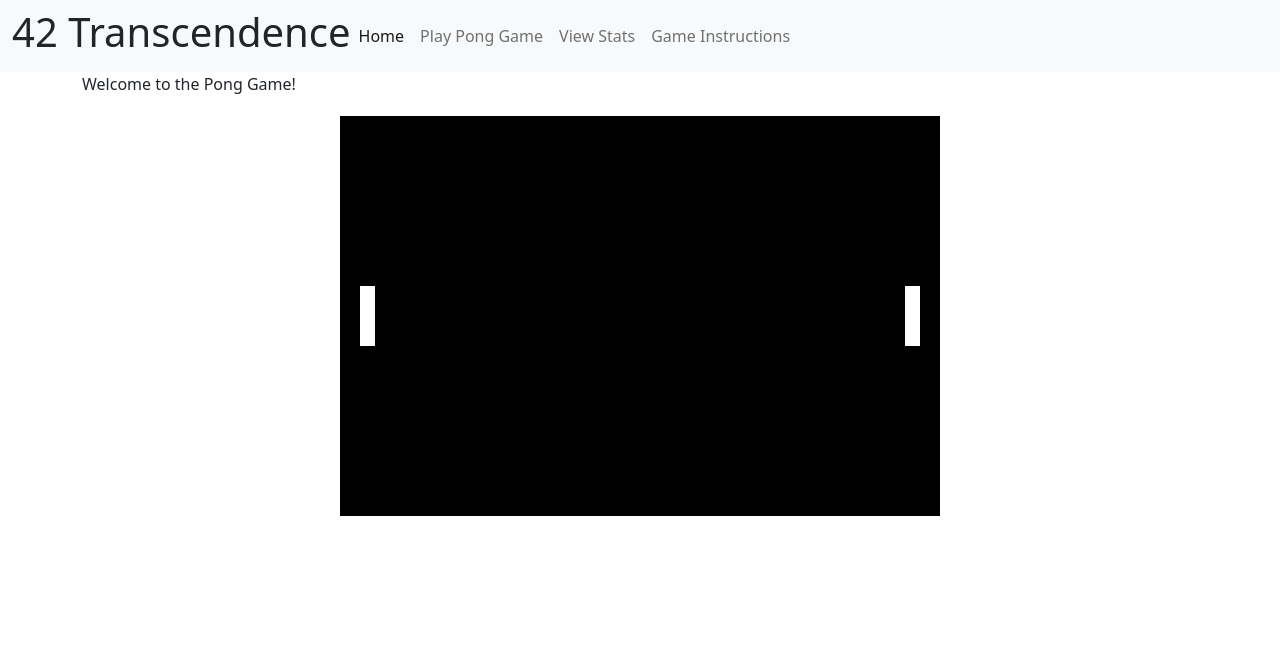
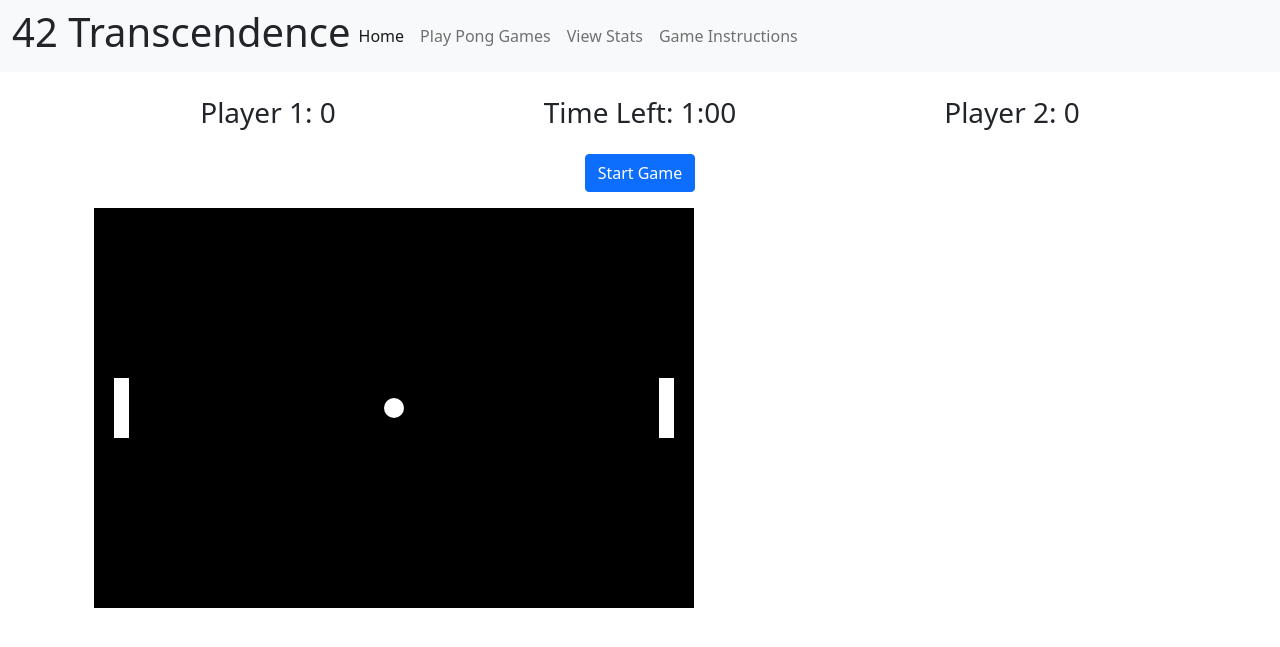
Before and after one commit to rrangwan/10-42_ft_transcendence, a Django app: page /pong/ in a window 1280 px wide. Shown: the top 647 px of the page. Run offline with Django 5.2, Linux system fonts and the light colour scheme.

Commit message:
updated classic pong game

```diff
--- a/static/css/styles.css
+++ b/static/css/styles.css
@@ -1,11 +1,4 @@
 
-.game-container {
-    width: 600px;
-    height: 400px;
-    position: relative;
-    background-color: black;
-    margin: 20px auto;
-}
 .paddle {
     position: absolute;
     width: 15px;
@@ -22,10 +15,40 @@
     top: 50%;
     transform: translateY(-50%);
 }
-#paddle3 { /* Top paddle */
+.thumbnail-img {
+    width: 100px;
+    height: auto;
+    border-radius: 5px;
+    box-shadow: 0 2px 4px rgba(0, 0, 0, 0.1);
+}
+.thumbnail-container {
+    text-align: center; /* Center-align content */
+}
+
+.thumbnail-img {
+    width: 100px;
+    height: auto;
+    border-radius: 5px;
+    box-shadow: 0 2px 4px rgba(0, 0, 0, 0.1);
+}
+
+.thumbnail-title {
+    margin-top: 5px;
+}
+.game-container {
+    position: relative;
+    max-width: 600px;
+    height: 400px;  /* Adjust based on your preference */
+    background-color: #000;
+}
+
+.ball {
+    width: 20px;
+    height: 20px;
+    background-color: #fff;
+    position: absolute;
+    border-radius: 50%;
+    top: 50%;
     left: 50%;
-    top: 20px;
-    width: 60px; /* Wider paddle for the top */
-    height: 15px;
-    transform: translateX(-50%);
+    transform: translate(-50%, -50%);
 }
--- /dev/null
+++ b/static/js/classic_game.js
@@ -0,0 +1,286 @@
+document.addEventListener('DOMContentLoaded', function () {
+    console.log("DOM fully loaded and parsed");
+
+    // Game elements
+    const gameArea = document.getElementById('pong-game');
+    const paddle1 = createPaddle('paddle1');
+    const paddle2 = createPaddle('paddle2');
+    const ball = createBall('ball');
+    gameArea.appendChild(paddle1);
+    gameArea.appendChild(paddle2);
+    gameArea.appendChild(ball);
+
+    // Game variables
+    let ballSpeedX = 2;
+    let ballSpeedY = 2;
+    let movementInterval;
+    const player1Score = document.getElementById('player1-score');
+    const player2Score = document.getElementById('player2-score');
+    const countdownDisplay = document.getElementById('countdown');
+    const gameTimerDisplay = document.getElementById('game-timer');
+    const startButton = document.getElementById('start-button');
+
+    // Event listeners
+    document.addEventListener('keydown', movePaddle);
+    startButton.addEventListener('click', startButtonClick);
+
+    // Functions
+    function createPaddle(id) {
+        const paddle = document.createElement('div');
+        paddle.id = id;
+        paddle.classList.add('paddle');
+        return paddle;
+    }
+
+    function createBall(id) {
+        const ball = document.createElement('div');
+        ball.id = id;
+        ball.classList.add('ball');
+        ball.style.position = 'absolute';
+        return ball;
+    }
+
+    function startButtonClick() {
+        console.log("Start button clicked");
+        startButton.style.display = 'none'; // Hide the start button
+        performCountdown();
+    }
+
+    function performCountdown() {
+        let countdown = 3;
+        countdownDisplay.textContent = countdown;
+        const countdownInterval = setInterval(function() {
+            countdownDisplay.textContent = --countdown || 'Go!';
+            if (countdown === 0) {
+                clearInterval(countdownInterval);
+                setTimeout(() => {
+                    countdownDisplay.textContent = '';
+                    startGame();
+                }, 1000);
+            }
+        }, 1000);
+    }
+
+    function resetBall() {
+        ball.style.left = `${gameArea.clientWidth / 2 - ball.offsetWidth / 2}px`;
+        ball.style.top = `${gameArea.clientHeight / 2 - ball.offsetHeight / 2}px`;
+        ballSpeedX = 1;
+        ballSpeedY = 1; // Reset the ball speed direction
+
+        moveBall();
+    }
+
+
+
+    // function resetBall() {
+    //     ball.style.left = `${gameArea.clientWidth / 2 - ball.offsetWidth / 2}px`;
+    //     ball.style.top = `${gameArea.clientHeight / 2 - ball.offsetHeight / 2}px`;
+    //     ballSpeedX = Math.abs(ballSpeedX); // Reset the ball speed direction
+    // }
+
+    function startGame() {
+        console.log("Game starting...");
+        resetBall();
+        moveBall();
+        startGameTimer();
+    }
+
+    function movePaddle(event) {
+        const paddleSpeed = 10;
+        const topBoundary = 40;
+        const bottomBoundary = gameArea.clientHeight - paddle1.offsetHeight + 15; // Adjusted boundary
+
+        switch (event.key) {
+            case 'w':
+                paddle1.style.top = `${Math.max(paddle1.offsetTop - paddleSpeed, topBoundary)}px`;
+                break;
+            case 's':
+                paddle1.style.top = `${Math.min(paddle1.offsetTop + paddleSpeed, bottomBoundary)}px`;
+                break;
+            case 'ArrowUp':
+                paddle2.style.top = `${Math.max(paddle2.offsetTop - paddleSpeed, topBoundary)}px`;
+                break;
+            case 'ArrowDown':
+                paddle2.style.top = `${Math.min(paddle2.offsetTop + paddleSpeed, bottomBoundary)}px`;
+                break;
+        }
+    }
+
+
+    // function movePaddle(event) {
+    //     const paddleSpeed = 10;
+    //     const topBoundary = 0;
+    //     const bottomBoundary = gameArea.clientHeight - paddle1.offsetHeight;
+
+    //     switch (event.key) {
+    //         case 'w':
+    //             paddle1.style.top = `${Math.max(paddle1.offsetTop - paddleSpeed, topBoundary)}px`;
+    //             break;
+    //         case 's':
+    //             paddle1.style.top = `${Math.min(paddle1.offsetTop + paddleSpeed, bottomBoundary)}px`;
+    //             break;
+    //         case 'ArrowUp':
+    //             paddle2.style.top = `${Math.max(paddle2.offsetTop - paddleSpeed, topBoundary)}px`;
+    //             break;
+    //         case 'ArrowDown':
+    //             paddle2.style.top = `${Math.min(paddle2.offsetTop + paddleSpeed, bottomBoundary)}px`;
+    //             break;
+    //     }
+    // }
+
+    function moveBall() {
+        movementInterval = setInterval(function() {
+            let nextX = ball.offsetLeft + ballSpeedX;
+            let nextY = ball.offsetTop + ballSpeedY;
+
+            // Collision with top or bottom
+            if (nextY <= 0 || nextY + ball.offsetHeight >= gameArea.clientHeight) {
+                ballSpeedY *= -1;
+            }
+
+            // Collision with paddles
+            if (checkPaddleCollision(nextX, nextY)) {
+                ballSpeedX *= -1; // Reverse the horizontal direction
+            }
+
+            // Handle player-ball collisions
+            if (nextX - ball.offsetWidth <= paddle1.offsetLeft + paddle1.offsetWidth && nextX >= paddle1.offsetLeft) {
+                if (nextY <= paddle1.offsetTop + paddle1.offsetHeight && nextY + ball.offsetHeight >= paddle1.offsetTop) {
+                    nextX = paddle1.offsetLeft + paddle1.offsetWidth + ball.offsetWidth;
+                    ballSpeedX = 1; // Set the ball's horizontal speed
+                    ballSpeedY *= -1; // Reverse the vertical direction
+                }
+            }
+
+            if (nextX <= paddle2.offsetLeft + paddle2.offsetWidth && nextX + ball.offsetWidth >= paddle2.offsetLeft) {
+                if (nextY <= paddle2.offsetTop + paddle2.offsetHeight && nextY + ball.offsetHeight >= paddle2.offsetTop) {
+                    nextX = paddle2.offsetLeft - ball.offsetWidth;
+                    ballSpeedX = -1; // Set the ball's horizontal speed
+                    ballSpeedY *= -1; // Reverse the vertical direction
+                }
+            }
+
+            // Update ball position
+            ball.style.left = `${nextX}px`;
+            ball.style.top = `${nextY}px`;
+
+            // Check for game over condition
+            checkGameOver(ball.offsetLeft);
+
+            // Check for new serve
+            if (ball.offsetLeft + ball.offsetWidth < 0 || ball.offsetLeft > gameArea.clientWidth) {
+                resetBall();
+                ballSpeedX = 2; // Set the ball's horizontal speed for the new serve
+                ballSpeedY = Math.random() < 0.5 ? -2 : 2; // Randomize the vertical direction
+            }
+        }, 20);
+    }
+
+
+    // function moveBall() {
+    //     movementInterval = setInterval(function() {
+    //         let nextX = ball.offsetLeft + ballSpeedX;
+    //         let nextY = ball.offsetTop + ballSpeedY;
+
+    //         // Collision with top or bottom
+    //         if (nextY <= 0 || nextY + ball.offsetHeight >= gameArea.clientHeight) {
+    //             ballSpeedY *= -1;
+    //         }
+
+    //         // Collision with paddles
+    //         if (checkPaddleCollision(nextX, nextY)) {
+    //             ballSpeedX *= -1; // Reverse the horizontal direction
+    //         }
+
+    //         // Handle player-ball collisions
+    //         if (nextX - ball.offsetWidth <= paddle1.offsetLeft + paddle1.offsetWidth && nextX >= paddle1.offsetLeft) {
+    //             if (nextY <= paddle1.offsetTop + paddle1.offsetHeight && nextY + ball.offsetHeight >= paddle1.offsetTop) {
+    //                 nextX = paddle1.offsetLeft + paddle1.offsetWidth + ball.offsetWidth;
+    //                 ballSpeedX = 2; // Set the ball's horizontal speed
+    //                 ballSpeedY *= -1; // Reverse the vertical direction
+    //             }
+    //         }
+
+    //         if (nextX <= paddle2.offsetLeft + paddle2.offsetWidth && nextX + ball.offsetWidth >= paddle2.offsetLeft) {
+    //             if (nextY <= paddle2.offsetTop + paddle2.offsetHeight && nextY + ball.offsetHeight >= paddle2.offsetTop) {
+    //                 nextX = paddle2.offsetLeft - ball.offsetWidth;
+    //                 ballSpeedX = -2; // Set the ball's horizontal speed
+    //                 ballSpeedY *= -1; // Reverse the vertical direction
+    //             }
+    //         }
+
+    //         // Update ball position
+    //         ball.style.left = `${nextX}px`;
+    //         ball.style.top = `${nextY}px`;
+
+    //         // Check for game over condition
+    //         checkGameOver(ball.offsetLeft);
+    //     }, 20);
+    // }
+
+    function checkPaddleCollision(nextX, nextY) {
+        let ballBounds = ball.getBoundingClientRect();
+        let paddle1Bounds = paddle1.getBoundingClientRect();
+        let paddle2Bounds = paddle2.getBoundingClientRect();
+
+        return (
+            (nextX <= paddle1Bounds.right && ballBounds.right >= paddle1Bounds.left &&
+                nextY + ball.offsetHeight >= paddle1Bounds.top && nextY <= paddle1Bounds.bottom) ||
+            (nextX + ball.offsetWidth >= paddle2Bounds.left && ballBounds.left <= paddle2Bounds.right &&
+                nextY + ball.offsetHeight >= paddle2Bounds.top && nextY <= paddle2Bounds.bottom)
+        );
+    }
+
+    function updateScore(player) {
+        const scoreElement = player === 'player1' ? player1Score : player2Score;
+        let score = parseInt(scoreElement.textContent.split(': ')[1]) + 1;
+        scoreElement.textContent = `Player ${player.slice(-1)}: ${score}`;
+    }
+
+    function checkGameOver(ballLeft) {
+        if (ballLeft + ball.offsetWidth < 0) {
+            updateScore('player2');
+            clearInterval(movementInterval);
+            resetBall();
+        } else if (ballLeft > gameArea.clientWidth) {
+            updateScore('player1');
+            clearInterval(movementInterval);
+            resetBall();
+        }
+    }
+
+
+
+    function startGameTimer() {
+        let timeLeft = 60; // Set to 1 minute
+        gameTimerDisplay.textContent = `Time Left: ${formatTime(timeLeft)}`;
+        const timer = setInterval(() => {
+            timeLeft--;
+            gameTimerDisplay.textContent = `Time Left: ${formatTime(timeLeft)}`;
+            if (timeLeft === 0) {
+                clearInterval(timer);
+                clearInterval(movementInterval);
+                ball.style.display = 'none'; // Hide the ball
+                announceWinner();
+            }
+        }, 1000);
+    }
+
+    function formatTime(seconds) {
+        let mins = Math.floor(seconds / 60);
+        let secs = seconds % 60;
+        return `${mins}:${secs.toString().padStart(2, '0')}`;
+    }
+
+    function announceWinner() {
+        const score1 = parseInt(player1Score.textContent.split(':')[1].trim());
+        const score2 = parseInt(player2Score.textContent.split(':')[1].trim());
+        let result = 'Draw!';
+        if (score1 > score2) {
+            result = 'Player 1 Wins!';
+        } else if (score2 > score1) {
+            result = 'Player 2 Wins!';
+        }
+        countdownDisplay.textContent = result;
+    }
+});
--- a/templates/base.html
+++ b/templates/base.html
@@ -7,7 +7,7 @@
     <title>{% block title %}42 Transcendence{% endblock %}</title>
     <link href="https://cdn.jsdelivr.net/npm/bootstrap@5.1.3/dist/css/bootstrap.min.css" rel="stylesheet">
     <link href="{% static 'css/styles.css' %}" rel="stylesheet">
-    <script src="{% static 'js/game.js' %}"></script>
+    <script src="{% static 'js/classic_game.js' %}"></script>
 </head>
 <body>
     <header>
@@ -23,7 +23,7 @@
                             <a class="nav-link active" aria-current="page" href="{% url 'index' %}">Home</a>
                         </li>
                         <li class="nav-item">
-                            <a class="nav-link" href="{% url 'pong_game' %}">Play Pong Game</a>
+                            <a class="nav-link" href="{% url 'games' %}">Play Pong Games</a>
                         </li>
                         <li class="nav-item">
                             <a class="nav-link" href="#">View Stats</a>
@@ -38,6 +38,8 @@
     </header>
     <div class="container">
         {% block content %}{% endblock %}
+        {% block scripts %}
+        {% endblock %}
     </div>
     <script src="https://cdn.jsdelivr.net/npm/bootstrap@5.1.3/dist/js/bootstrap.bundle.min.js"></script>
 </body>
--- a/templates/pong_game.html
+++ b/templates/pong_game.html
@@ -1,9 +1,39 @@
 {% extends 'base.html' %}
 
+{% load static %}  <!-- This line is crucial -->
+
 {% block content %}
-<main>
-    <p>Welcome to the Pong Game!</p>
-    <div id="pong-game" class="game-container"></div>
-    <!-- Additional game setup scripts can be included here -->
+<main class="container mt-4">
+    <!-- Scoreboard and Timer in the upper row -->
+    <div class="row justify-content-center text-center">
+        <div class="col-md-4">
+            <h3 id="player1-score">Player 1: 0</h3>
+        </div>
+        <div class="col-md-4">
+            <h3 id="game-timer">Time Left: 1:00</h3> <!--timer -->
+        </div>
+        <div class="col-md-4">
+            <h3 id="player2-score">Player 2: 0</h3>
+        </div>
+    </div>
+    <!-- Start button in a separate row for better control -->
+    <div class="row justify-content-center my-3">
+        <div class="col-12 text-center">
+            <button id="start-button" class="btn btn-primary">Start Game</button>
+        </div>
+        <div class="col-md-4 text-center">
+            <span id="countdown"></span>  <!-- This is where the countdown before game start will appear -->
+        </div>
+    </div>
+    <!-- Game area in the row below -->
+    <div class="row justify-content-center">
+        <div class="col-12">
+            <div id="pong-game" class="game-container"></div>
+        </div>
+    </div>
 </main>
 {% endblock %}
+
+{% block scripts %}
+
+{% endblock %}
--- a/trans_project/urls.py
+++ b/trans_project/urls.py
@@ -7,9 +7,11 @@ from django.contrib import admin
 from django.urls import path, include
 from webapp.views import index
 from webapp.views import pong_game
+from webapp.views import games
 
 urlpatterns = [
     path('', index, name='index'),
     path('admin/', admin.site.urls),
+    path('games/', games, name='games'),
     path('pong/', pong_game, name='pong_game'),
 ]
--- a/webapp/views.py
+++ b/webapp/views.py
@@ -5,3 +5,6 @@ def index(request):
 
 def pong_game(request):
     return render(request, 'pong_game.html')
+
+def games(request):
+    return render(request, 'games.html')
```
Also changed, not shown: templates/games.html (added, +22 -0 lines), static/images/pong_thumbnail.jpg (added).
